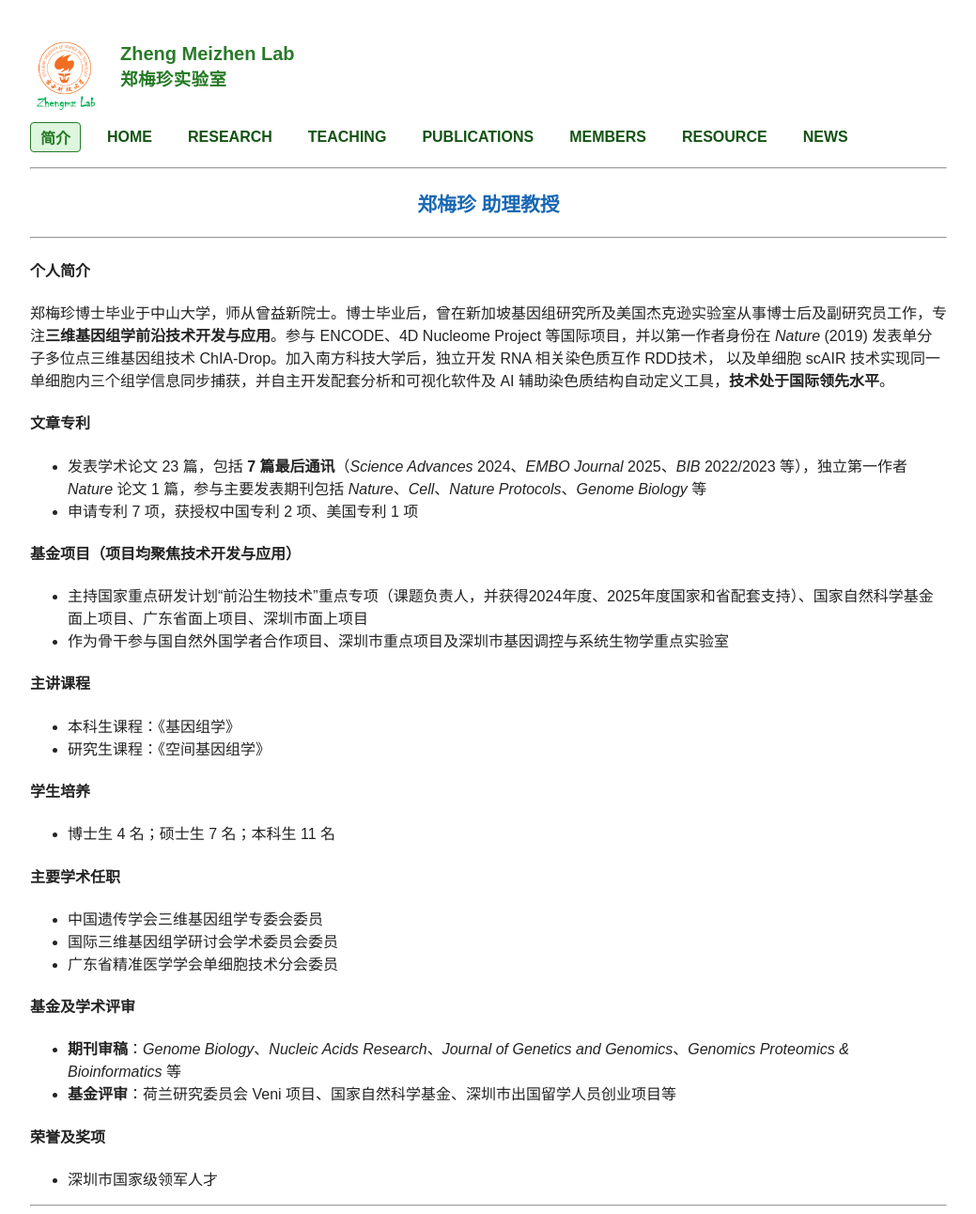
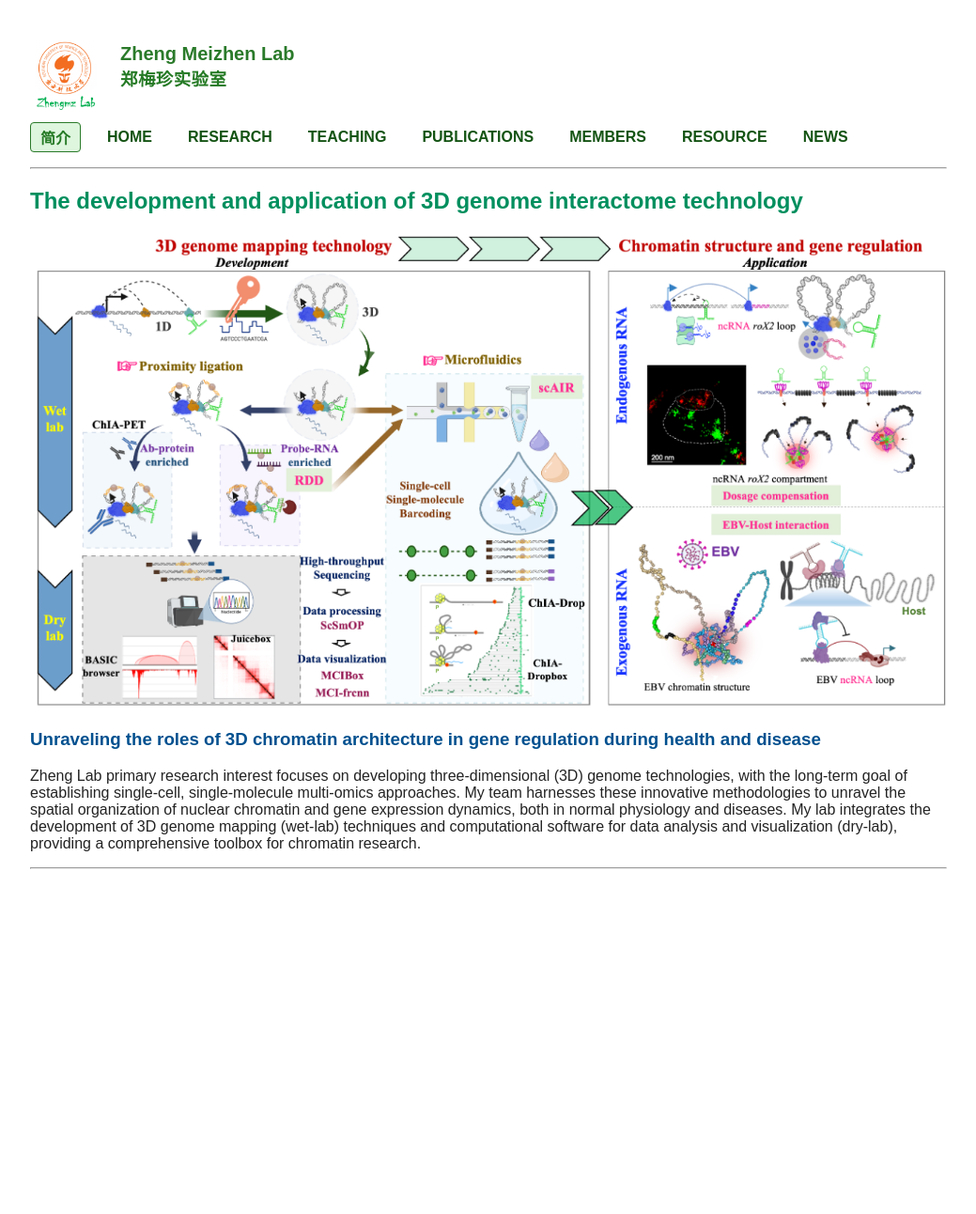
Before and after one commit to ZhengmzLab/zhengmzlab.github.io, a Jekyll site: the page built from index.md, in a window 1280 px wide. Shown: the whole page at 94% size, without its empty margins (120-1159 px from the left). Built offline with Jekyll 4.4.1, drawn with Linux system fonts in a browser that asks for light colours; comment, search, counter and statistics services are not loaded; after the commit the page ends 933 px from its top, so only the background shows below that.

Commit message:
Update index.md

```diff
--- a/index.md
+++ b/index.md
@@ -1,50 +1,13 @@
 ---
 layout: default
-title: 简介
+title: HOME
 ---
 
-<p align="center" style="color:#1968b3; font-size:1.3em; font-weight:bold;">
-郑梅珍 助理教授
-</p>
 
----
+## <span style="color:#008f5e; font-weight:bold;">The development and application of 3D genome interactome technology</span>
 
-#### 个人简介
+<img src="home-1.png" style="max-width: 100%; height: auto;" alt="image" />
 
-郑梅珍博士毕业于中山大学，师从曾益新院士。博士毕业后，曾在新加坡基因组研究所及美国杰克逊实验室从事博士后及副研究员工作，专注**三维基因组学前沿技术开发与应用**。参与 ENCODE、4D Nucleome Project 等国际项目，并以第一作者身份在 *Nature* (2019) 发表单分子多位点三维基因组技术 ChIA-Drop。加入南方科技大学后，独立开发 RNA 相关染色质互作 RDD技术， 以及单细胞 scAIR 技术实现同一单细胞内三个组学信息同步捕获，并自主开发配套分析和可视化软件及 AI 辅助染色质结构自动定义工具，**技术处于国际领先水平**。
+### <span style="color:#00508f; font-weight:bold;">Unraveling the roles of 3D chromatin architecture in gene regulation during health and disease</span>
 
-
-#### 文章专利
-
-- 发表学术论文 23 篇，包括 **7 篇最后通讯**（*Science Advances* 2024、*EMBO Journal* 2025、*BIB* 2022/2023 等），独立第一作者 *Nature* 论文 1 篇，参与主要发表期刊包括 *Nature*、*Cell*、*Nature Protocols*、*Genome Biology* 等
-- 申请专利 7 项，获授权中国专利 2 项、美国专利 1 项
-
-#### 基金项目（项目均聚焦技术开发与应用）
-- 主持国家重点研发计划“前沿生物技术”重点专项（课题负责人，并获得2024年度、2025年度国家和省配套支持）、国家自然科学基金面上项目、广东省面上项目、深圳市面上项目
-- 作为骨干参与国自然外国学者合作项目、深圳市重点项目及深圳市基因调控与系统生物学重点实验室
-
-#### 主讲课程
-
-- 本科生课程：《基因组学》
-- 研究生课程：《空间基因组学》
-
-
-#### 学生培养
-
-- 博士生 4 名；硕士生 7 名；本科生 11 名
-
-
-#### 主要学术任职
-
-- 中国遗传学会三维基因组学专委会委员
-- 国际三维基因组学研讨会学术委员会委员
-- 广东省精准医学学会单细胞技术分会委员
-
-
-#### 基金及学术评审
-
-- **期刊审稿**：*Genome Biology*、*Nucleic Acids Research*、*Journal of Genetics and Genomics*、*Genomics Proteomics & Bioinformatics* 等
-- **基金评审**：荷兰研究委员会 Veni 项目、国家自然科学基金、深圳市出国留学人员创业项目等
-
-#### 荣誉及奖项
-- 深圳市国家级领军人才
+Zheng Lab primary research interest focuses on developing three-dimensional (3D) genome technologies, with the long-term goal of establishing single-cell, single-molecule multi-omics approaches. My team harnesses these innovative methodologies to unravel the spatial organization of nuclear chromatin and gene expression dynamics, both in normal physiology and diseases. My lab integrates the development of 3D genome mapping (wet-lab) techniques and computational software for data analysis and visualization (dry-lab), providing a comprehensive toolbox for chromatin research.
```
